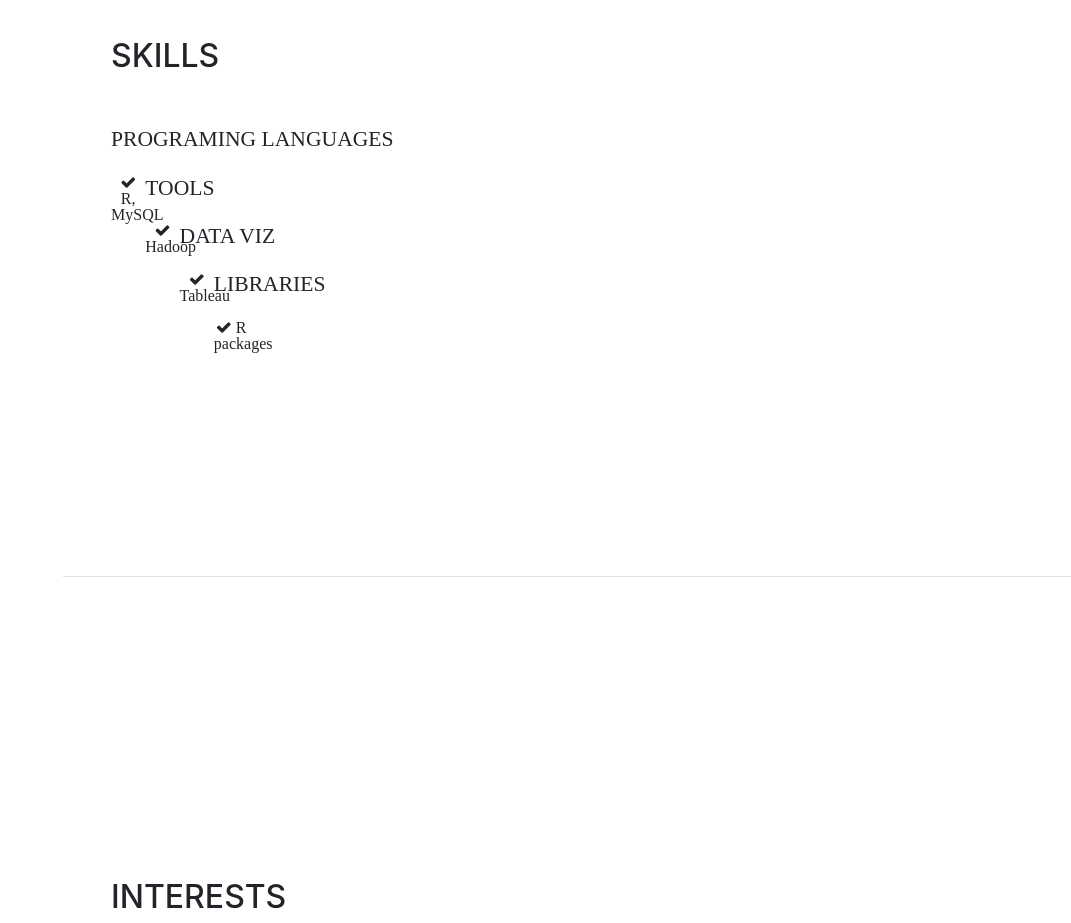
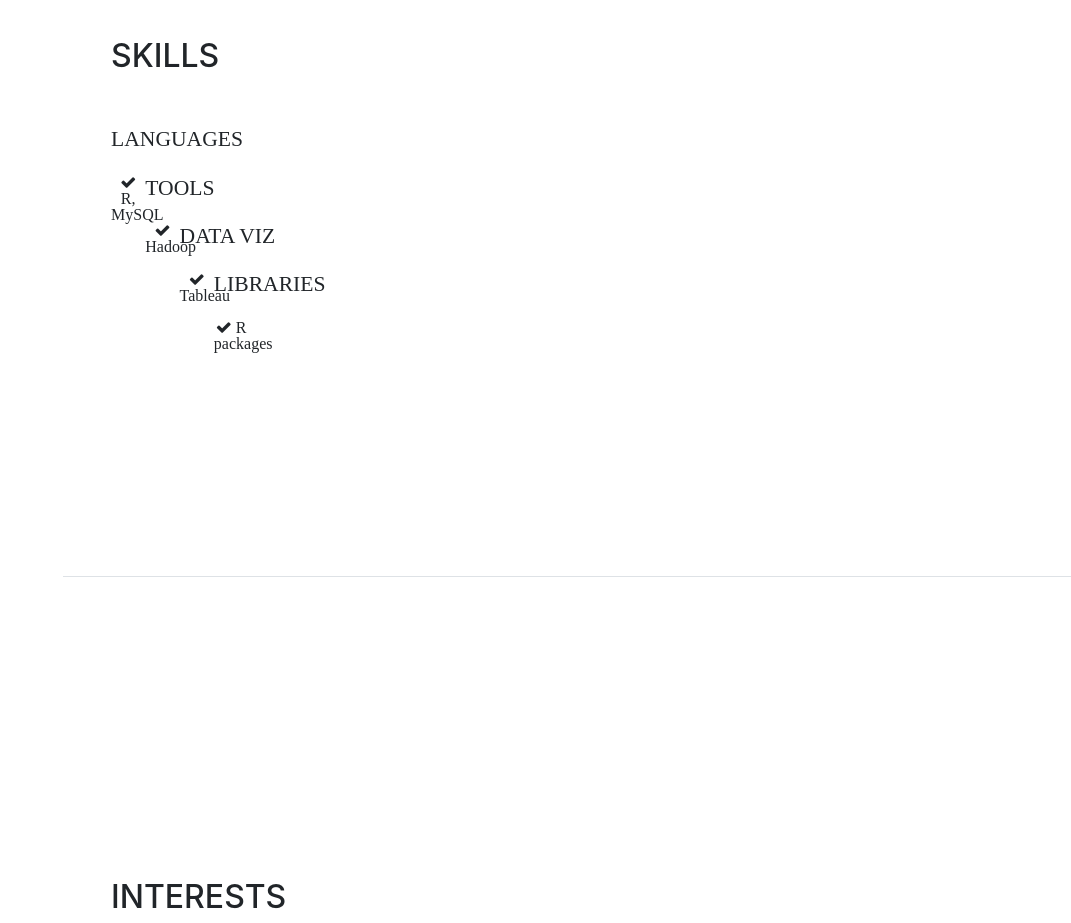
Before and after one commit to Sshariatie/sshariatie.github.io, a website with bundled scripts: page index.html in a window 1280 px wide. Shown: the part 2780-3703 px from the top of the page, without its empty margins (209-1280 px from the left). Built offline with nearby package versions, Linux system fonts and the light colour scheme; a web font is replaced by a local one.

Commit message:
Languages

```diff
--- a/index.html
+++ b/index.html
@@ -180,7 +180,7 @@ Languages: R,MySQL,Hadoop</p>
         <div class="my-auto">
           <h2 class="mb-5">Skills</h2>
 
-          <div class="subheading mb-3">Programing Languages</div>
+          <div class="subheading mb-3">Languages</div>
           <ul class="fa-ul mb-0">
             <li>
               <i class="fa-li fa fa-check"> R, MySQL</i>
```
